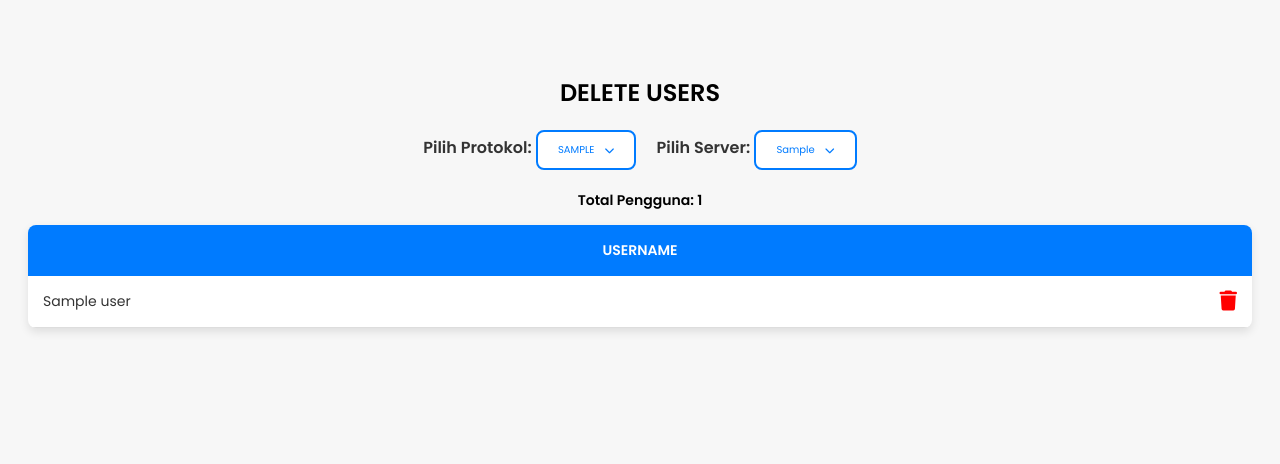
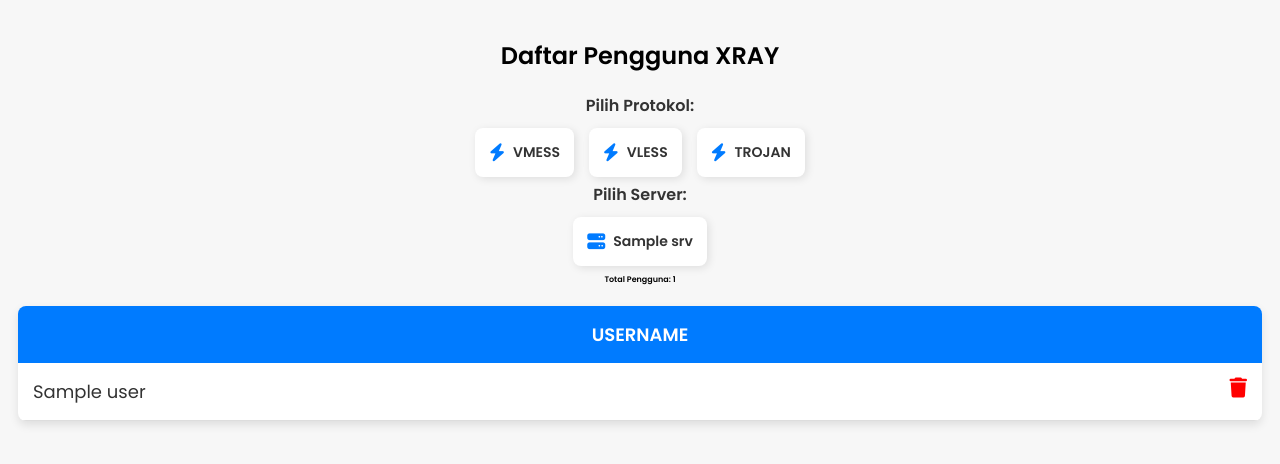
Before and after one commit to Sandhj/project, a Flask app: template templates/delete_account.html in a window 1280 px wide. Shown: the top 464 px of the page. Run offline with Flask 3, Linux system fonts and the light colour scheme; the template is opened without the code that fills it: most values are stand-ins (such as "Sample title", 1, 10 or a date in 2020).

Commit message:
Update delete_account.html

```diff
--- a/templates/delete_account.html
+++ b/templates/delete_account.html
@@ -59,28 +59,6 @@
       currentServer = server;
       window.location.href = "/?protocol=" + currentProtocol + "&server=" + server;
     }
-
-    // Fungsi untuk toggle dropdown
-    function toggleDropdown(type) {
-      if (type === 'protocol') {
-        document.getElementById('protocol-dropdown-content').classList.toggle('show-dropdown');
-      } else if (type === 'server') {
-        document.getElementById('server-dropdown-content').classList.toggle('show-dropdown');
-      }
-    }
-
-    // Tutup dropdown saat klik di luar
-    window.addEventListener('click', function(event) {
-      if (!event.target.closest('.dropdown')) {
-        var dropdowns = document.getElementsByClassName("dropdown-content");
-        for (var i = 0; i < dropdowns.length; i++) {
-          var openDropdown = dropdowns[i];
-          if (openDropdown.classList.contains('show-dropdown')) {
-            openDropdown.classList.remove('show-dropdown');
-          }
-        }
-      }
-    });
   </script>
 
   <style>
@@ -88,8 +66,7 @@
       font-family: 'Poppins', sans-serif;
       background: #f7f7f7;
       color: #333;
-      margin-top: 35px;
-      padding: 20px;
+      padding: 10px;
       text-align: center;
       -webkit-tap-highlight-color: transparent;
     }
@@ -99,12 +76,12 @@
       color: #000;
     }
     h3 {
-      font-size: 14px;
+      font-size: 8px;
     }
 
     table {
       width: 100%;
-      margin: 10px auto;
+      margin: 20px auto;
       border-collapse: collapse;
       background: white;
       border-radius: 8px;
@@ -115,7 +92,7 @@
     th, td {
       border: none;
       padding: 15px;
-      font-size: 14px;
+      font-size: 18px;
     }
 
     th {
@@ -233,123 +210,87 @@
       z-index: 999;
     }
 
-    /* Custom Dropdown Styles */
-    .dropdown-container {
-      text-align: left;
+    .protocol-selector, .server-selector {
+      text-align: center;
+      margin: 5px 0;
     }
 
-    .dropdown-flex-container {
+    .protocol-options, .server-options {
       display: flex;
       justify-content: center;
-      align-items: flex-end;
-      gap: 20px;
-      margin: 20px 0;
+      gap: 15px;
+      margin-top: 10px;
     }
 
-    .dropdown {
-      position: relative;
-      display: inline-block;
+    .protocol-item, .server-item {
+      display: flex;
+      align-items: center;
+      gap: 8px;
+      background: white;
+      padding: 12px;
+      border-radius: 8px;
+      cursor: pointer;
+      font-size: 14px;
+      font-weight: 600;
+      color: #333;
+      border: 2px solid transparent;
+      box-shadow: 2px 2px 8px rgba(0, 0, 0, 0.1);
+      transition: all 0.3s ease;
     }
 
-    .dropdown-btn {
-      background: white;
-      border: 2px solid #007bff;
-      padding: 10px 20px;
-      font-size: 10px;
-      font-family: 'Poppins', sans-serif;
-      cursor: pointer;
-      border-radius: 8px;
+    .protocol-item i, .server-item i {
+      font-size: 18px;
       color: #007bff;
-      display: flex;
-      align-items: center;
-      gap: 10px;
-      transition: background 0.3s, color 0.3s;
     }
 
-    .dropdown-btn:hover {
+    .protocol-item:hover, .server-item:hover {
       background: #007bff;
       color: white;
     }
 
-    .dropdown-btn i {
-      transition: transform 0.3s;
-    }
-
-    .dropdown-content {
-      display: none;
-      position: absolute;
-      background: white;
-      min-width: 200px;
-      border: 2px solid #007bff;
-      border-radius: 8px;
-      box-shadow: 0 4px 8px rgba(0,0,0,0.1);
-      z-index: 1;
-      margin-top: 5px;
-    }
-
-    .dropdown-content .dropdown-item {
-      padding: 10px 15px;
-      cursor: pointer;
-      display: flex;
-      align-items: center;
-      gap: 10px;
-      transition: background 0.3s, color 0.3s;
-      color: #007bff;
-    }
-
-    .dropdown-content .dropdown-item:hover {
-      background: #007bff;
+    .protocol-item:hover i, .server-item:hover i {
       color: white;
     }
 
-    .show-dropdown {
-      display: block;
+    .protocol-item.active, .server-item.active {
+      background: #0056b3;
+      color: white;
+      border-color: #003d80;
+    }
+
+    .protocol-item.active i, .server-item.active i {
+      color: white;
     }
   </style>
 </head>
 <body>
-  <h2>DELETE USERS</h2>
+  <h2>Daftar Pengguna XRAY</h2>
 
-  <!-- Dropdown Protokol dan Server (sejajar) -->
-  <div class="dropdown-flex-container">
-    <!-- Dropdown Protokol -->
-    <div class="dropdown-container">
-      <label><strong>Pilih Protokol:</strong></label>
-      <div class="dropdown" id="protocol-dropdown">
-        <button class="dropdown-btn" onclick="toggleDropdown('protocol')">
-          <span id="protocol-selected-text">{{ selected_protocol|upper }}</span>
-          <i class="fa-solid fa-chevron-down"></i>
-        </button>
-        <div class="dropdown-content" id="protocol-dropdown-content">
-          <div class="dropdown-item" onclick="selectProtocol('vmess'); toggleDropdown('protocol');">
+  <!-- Protocol Selector -->
+  <div class="protocol-selector">
+    <strong>Pilih Protokol:</strong>
+    <div class="protocol-options">
+      <div class="protocol-item {% if selected_protocol == 'vmess' %}active{% endif %}" onclick="selectProtocol('vmess')">
         <i class="fa-solid fa-bolt"></i> VMESS
       </div>
-          <div class="dropdown-item" onclick="selectProtocol('vless'); toggleDropdown('protocol');">
+      <div class="protocol-item {% if selected_protocol == 'vless' %}active{% endif %}" onclick="selectProtocol('vless')">
         <i class="fa-solid fa-bolt"></i> VLESS
       </div>
-          <div class="dropdown-item" onclick="selectProtocol('trojan'); toggleDropdown('protocol');">
+      <div class="protocol-item {% if selected_protocol == 'trojan' %}active{% endif %}" onclick="selectProtocol('trojan')">
         <i class="fa-solid fa-bolt"></i> TROJAN
       </div>
     </div>
   </div>
-    </div>
 
-    <!-- Dropdown Server -->
-    <div class="dropdown-container">
-      <label><strong>Pilih Server:</strong></label>
-      <div class="dropdown" id="server-dropdown">
-        <button class="dropdown-btn" onclick="toggleDropdown('server')">
-          <span id="server-selected-text">{{ selected_server }}</span>
-          <i class="fa-solid fa-chevron-down"></i>
-        </button>
-        <div class="dropdown-content" id="server-dropdown-content">
+  <!-- Server Selector -->
+  <div class="server-selector">
+    <strong>Pilih Server:</strong>
+    <div class="server-options">
       {% for srv in servers %}
-          <div class="dropdown-item" onclick="selectServer('{{ srv.name }}'); toggleDropdown('server');">
+      <div class="server-item {% if selected_server == srv.name %}active{% endif %}" onclick="selectServer('{{ srv.name }}')">
         <i class="fa-solid fa-server"></i> {{ srv.name }}
       </div>
       {% endfor %}
-        </div>
-      </div>
     </div>
   </div>
 
```
Lines whose indentation alone changed are shown as unchanged.
